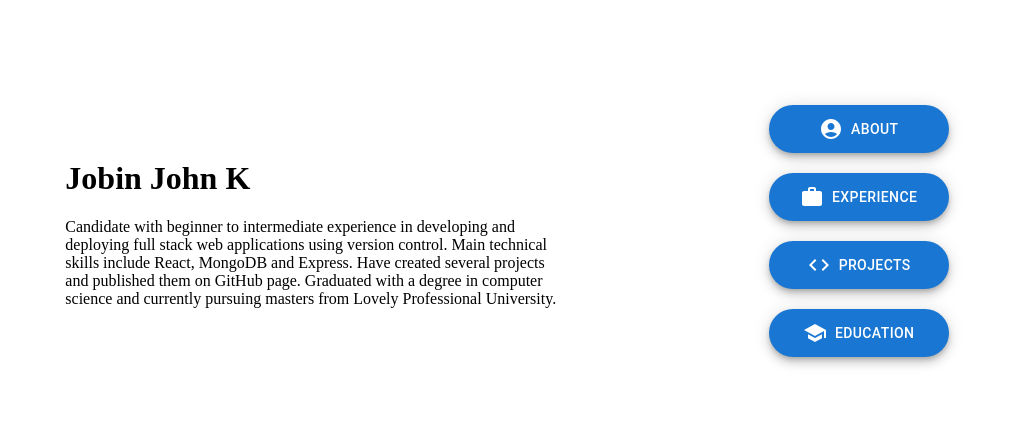
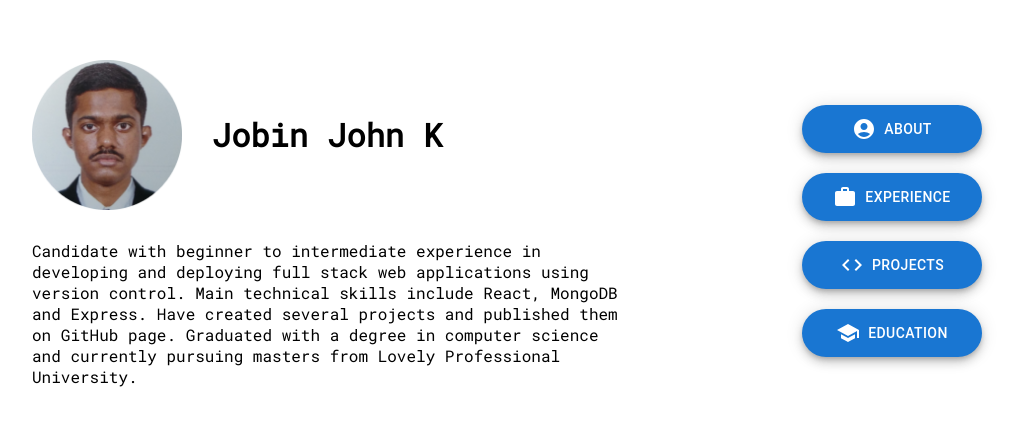
Before and after one commit to jobin365/PortfolioWebsite, a React (Create React App) app in the folder client/: page /about in a window 1280 px wide. Shown: the part 169-594 px from the top of the page, without its empty margins (128-1145 px from the left). Built offline with nearby package versions, Linux system fonts and the light colour scheme.

Commit message:
add profile pic and custom font style

```diff
--- a/client/public/index.html
+++ b/client/public/index.html
@@ -8,13 +8,18 @@
     <meta
       name="description"
       content="Web site created using create-react-app"
-    />
+      />
     <link rel="apple-touch-icon" href="%PUBLIC_URL%/logo192.png" />
     <!--
       manifest.json provides metadata used when your web app is installed on a
       user's mobile device or desktop. See https://developers.google.com/web/fundamentals/web-app-manifest/
     -->
     <link rel="manifest" href="%PUBLIC_URL%/manifest.json" />
+    <link rel="preconnect" href="https://fonts.googleapis.com">
+    <link rel="preconnect" href="https://fonts.gstatic.com" crossorigin>
+    <link
+      href="https://fonts.googleapis.com/css2?family=Roboto+Mono&display=swap"
+      rel="stylesheet">
     <!--
       Notice the use of %PUBLIC_URL% in the tags above.
       It will be replaced with the URL of the `public` folder during the build.
@@ -24,11 +29,6 @@
       work correctly both with client-side routing and a non-root public URL.
       Learn how to configure a non-root public URL by running `npm run build`.
     -->
-    <style>
-      #root{
-        height: 100%;
-      }
-    </style>
     <title>React App</title>
   </head>
   <body>
--- a/client/src/App.css
+++ b/client/src/App.css
@@ -1,20 +1,28 @@
-html,body{
+html,
+body {
   height: 100%;
   margin: 0px;
 }
 
-.App{
+#root {
+  height: 100%;
+}
+
+.App {
   display: flex;
-    align-items:center;
+  align-items: center;
   height: 100%;
   justify-content: space-evenly;
   flex-wrap: wrap;
+  font-family: 'Roboto Mono', monospace;
 }
 
-.Information{
-    width: 500px;
+.Information {
+  width: 600px;
+  max-height: 600px;
+  overflow: auto;
 }
 
-.Navigation{
+.Navigation {
   width: 200px;
 }
--- /dev/null
+++ b/client/src/components/routes/About.css
@@ -0,0 +1,11 @@
+img{
+    max-height: 150px;
+    float: left;
+    margin-right: 30px;
+}
+.left-container{
+    display: flex;
+    align-items: center;
+    flex-direction: row;
+    margin-bottom: 30px;
+}
--- a/client/src/components/routes/About.js
+++ b/client/src/components/routes/About.js
@@ -1,8 +1,13 @@
 import React from "react";
+import profilePic from "./profile_pic.png"
+import "./About.css"
 export default function About(){
     return(
         <>
+        <div className="left-container">
+        <img alt="profile pic" src={profilePic}></img>
         <h1>Jobin John K</h1>
+        </div>
         <p>
         Candidate with beginner to intermediate experience in developing and deploying full stack web applications using version control.
         Main technical skills include React, MongoDB and Express. Have created several projects and published them on GitHub page.
--- a/client/src/components/routes/Education.js
+++ b/client/src/components/routes/Education.js
@@ -1,12 +1,10 @@
 import React from "react";
 export default function About(){
     return(<>
-        <h1>Education</h1>
-        <p>
-        Contrary to popular belief, Lorem Ipsum is not simply random text.
-        It has roots in a piece of classical Latin literature from 45 BC, making it over 2000 years old. Richard McClintock, a Latin professor at Hampden-Sydney College in Virginia, looked up one of the more obscure Latin words, consectetur, from a Lorem Ipsum passage, and going through the cites of the word in classical literature, discovered the undoubtable source.
-        Lorem Ipsum comes from sections 1.10.32 and 1.10.33 of "de Finibus Bonorum et Malorum" (The Extremes of Good and Evil) by Cicero, written in 45 BC. This book is a treatise on the theory of ethics, very popular during the Renaissance. The first line of Lorem Ipsum, "Lorem ipsum dolor sit amet..", comes from a line in section 1.10.32.
-        </p>
+        <h2>Master of Computer Applications</h2>
+        <h3>Lovely Professional University</h3>
+        <h2>Bachelor of Science in Computer Science</h2>
+        <h3>Yuvakshetra Institute of Management Studies</h3>
         </>
     )
 }
--- a/client/src/components/routes/Experience.js
+++ b/client/src/components/routes/Experience.js
@@ -1,13 +1,11 @@
 import React from "react";
 export default function About(){
     return(<>
-        <h1>Experience</h1>
-        <p>
-        <dl>
-            <dt>Frontend Development Intern - eClerx</dt>
-            <dd>Working as a frontend development intern at eClerx, Pune.</dd>
-        </dl>
-        </p>
+        <h2>Frontend Development Intern</h2>
+        <h3>eClerx</h3>
+        <ul>
+            <li>Working with React</li>
+        </ul>
         </>
     )
 }
--- a/client/src/components/routes/Projects.js
+++ b/client/src/components/routes/Projects.js
@@ -1,13 +1,12 @@
 import React from "react";
 export default function About(){
     return(<>
-        <h1>Projects</h1>
-        <p>
-        Lorem ipsum dolor sit amet, consectetur adipiscing elit, sed do eiusmod tempor incididunt ut labore et dolore magna aliqua.
-        Ut enim ad minim veniam, quis nostrud exercitation ullamco laboris nisi ut aliquip ex ea commodo consequat.
-        Duis aute irure dolor in reprehenderit in voluptate velit esse cillum dolore eu fugiat nulla pariatur.
-        Excepteur sint occaecat cupidatat non proident, sunt in culpa qui officia deserunt mollit anim id est laborum.
-        </p>
+        <h2>GetItDone</h2>
+        <ul>
+            <li>A todo list application that allows you to maintain multiple lists of tasks</li>
+            <li>Created using React, MongoDB and Express</li>
+            <li>Check it out <a href="https://sleepy-ridge-02151.herokuapp.com/">here</a></li>
+        </ul>
         </>
     )
 }
```
Also changed, not shown: client/src/components/routes/profile_pic.png (added). Lines whose indentation alone changed are shown as unchanged.
